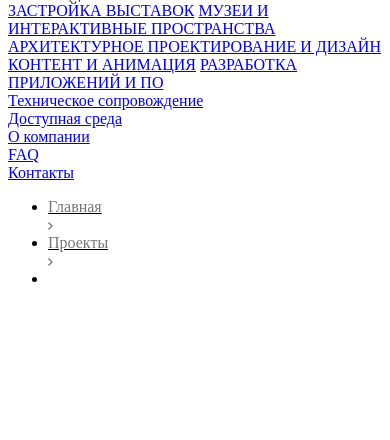
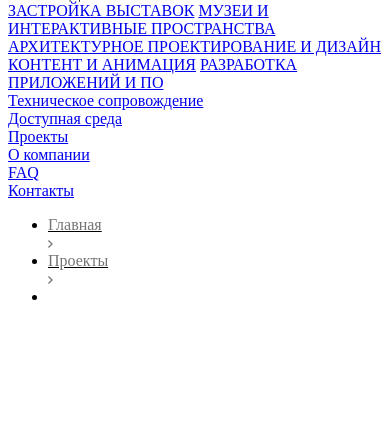
Before and after one commit to JaBrik228/cultnova-backend, a Django app: template templates/project_detail.html in a window 390 px wide. Shown: the part 984-1424 px from the top of the page. Run offline with Django 5.2, Linux system fonts and the light colour scheme; the template is opened without the code that fills it, so the values that code supplies are empty.

Commit message:
Add projects link to mobile menu

```diff
--- a/templates/partials/header.html
+++ b/templates/partials/header.html
@@ -1,4 +1,4 @@
-<!-- source: src/partials/header.html; synced: 2026-06-01T17:03:27Z -->
+<!-- source: src/partials/header.html; synced: 2026-07-28T09:28:42Z -->
 <header class="header" itemscope itemtype="https://schema.org/WPHeader">
   <div class="header-content">
     <div class="header-content__start">
@@ -203,6 +203,8 @@
       <div class="mobile-divider"></div>
       <a href="/create/environment/">Доступная среда</a>
       <div class="mobile-divider"></div>
+      <a href="/projects/">Проекты</a>
+      <div class="mobile-divider"></div>
       <a href="/info/about/">О компании</a>
       <div class="mobile-divider"></div>
       <a href="/info/faq/">FAQ</a>
```
